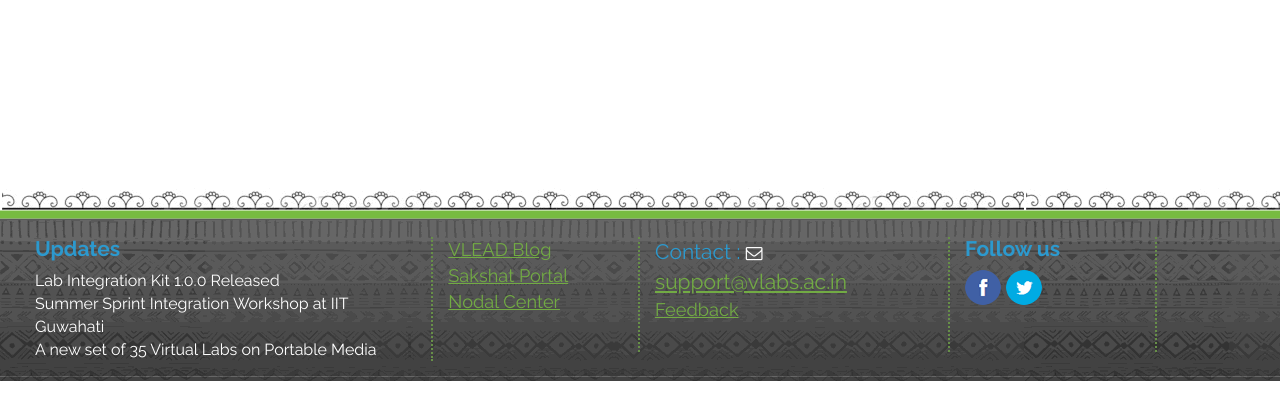
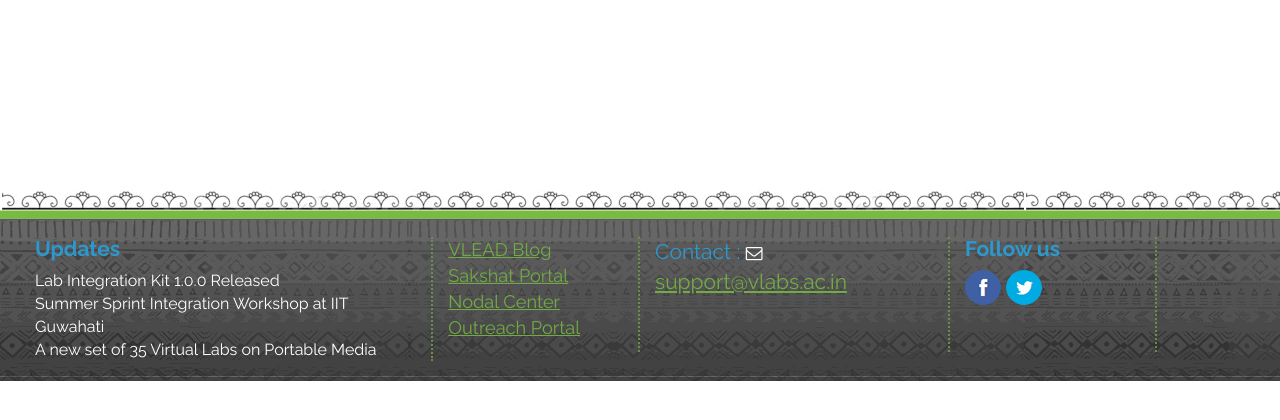
Before and after one commit to vlead/feedback-portal, a Flask app: page /thanks in a window 1280 px wide. Shown: the part 315-735 px from the top of the page. Run offline with Flask 2, Linux system fonts and the light colour scheme; some libraries are stand-ins or nearby versions.

Commit message:
Removed feedback link from feedback and thanks pages added outreach portal also

```diff
--- a/templates/feedback.html
+++ b/templates/feedback.html
@@ -235,6 +235,9 @@ function prefill()
 				<div><a href="http://vlead.virtual-labs.ac.in/" class="text-a-lightgreen" style="text-decoration: underline;" > VLEAD Blog</a></div>
 				<div><a href="http://www.sakshat.ac.in/" class="text-a-lightgreen" style="text-decoration: underline;" > Sakshat Portal</a></div>
 				<div><a href="http://118.102.191.38/feedback/Registration.html" class="text-a-lightgreen" style="text-decoration: underline;" > Nodal Center</a></div>
+				<div>
+					<a href="http://outreach.vlabs.ac.in/" class="text-a-lightgreen" style="text-decoration: underline;"> Outreach Portal</a>
+				</div>
 			</div>
 
 			<div class="col-md-3 border-right-green-dotted" >
@@ -242,7 +245,7 @@ function prefill()
 				<div><a href="#" class="text-a-lightgreen" style="text-decoration: underline;" > FEEDBACK</a></div>
 				<div><a href="#" class="text-a-lightgreen" style="text-decoration: underline;" > SAKSHAT PORTAL</a></div> -->
 				<div class="text-h2-lightblue-small"> Contact : <i class="fa fa-envelope-o" style="color: white; font-size: 0.8em;"></i> <a class="text-a-lightgreen" style="text-decoration: underline; font-size: 1.0em;" href="mailto:support@vlab.co.in">support@vlabs.ac.in</a></div>
-				<div><a href="http://118.102.191.38/feedback/feedback.html" class="text-a-lightgreen" style="text-decoration: underline;" > Feedback</a></div>
+
 			</div>
 
 			<div class="col-md-2 border-right-green-dotted" >
--- a/templates/thanks.html
+++ b/templates/thanks.html
@@ -123,6 +123,9 @@
 				<div><a href="http://vlead.virtual-labs.ac.in/" class="text-a-lightgreen" style="text-decoration: underline;" > VLEAD Blog</a></div>
 				<div><a href="http://www.sakshat.ac.in/" class="text-a-lightgreen" style="text-decoration: underline;" > Sakshat Portal</a></div>
 				<div><a href="http://118.102.191.38/feedback/Registration.html" class="text-a-lightgreen" style="text-decoration: underline;" > Nodal Center</a></div>
+				<div>
+					<a href="http://outreach.vlabs.ac.in/" class="text-a-lightgreen" style="text-decoration: underline;"> Outreach Portal</a>
+				</div>
 			</div>
 
 			<div class="col-md-3 border-right-green-dotted" >
@@ -130,7 +133,7 @@
 				<div><a href="#" class="text-a-lightgreen" style="text-decoration: underline;" > FEEDBACK</a></div>
 				<div><a href="#" class="text-a-lightgreen" style="text-decoration: underline;" > SAKSHAT PORTAL</a></div> -->
 				<div class="text-h2-lightblue-small"> Contact : <i class="fa fa-envelope-o" style="color: white; font-size: 0.8em;"></i> <a class="text-a-lightgreen" style="text-decoration: underline; font-size: 1.0em;" href="mailto:support@vlab.co.in">support@vlabs.ac.in</a></div>
-				<div><a href="http://118.102.191.38/feedback/feedback.html" class="text-a-lightgreen" style="text-decoration: underline;" > Feedback</a></div>
+
 			</div>
 
 			<div class="col-md-2 border-right-green-dotted" >
```
Also changed, not shown: 2 other files.
